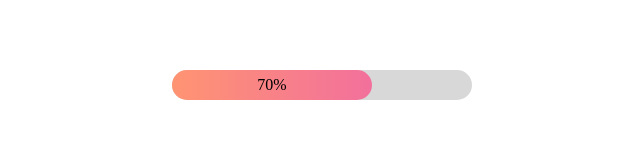
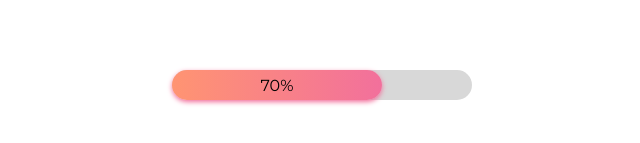
Before and after one commit to 80sreplicant/gradientProgressBar, a plain HTML site: page index.html in a window 1280 px wide. Shown: the part 315-458 px from the top of the page, 318-958 px from the left. Drawn offline with Linux system fonts and the light colour scheme.

Commit message:
add javascript functionality, and more style changes

```diff
--- a/app.js
+++ b/app.js
@@ -0,0 +1,6 @@
+const progress = document.querySelector('.progress-done');
+
+setTimeout(() => {
+  progress.style.width = progress.getAttribute('data-done') + '%';
+  progress.style.opacity = 1;
+}, 500);
--- a/style.css
+++ b/style.css
@@ -1,4 +1,7 @@
+@import url('https://fonts.googleapis.com/css?family=Montserrat&display=swap');
+
 body {
+  font-family: 'Montserrat', sans-serif;
   display: flex;
   align-items: center;
   justify-content: center;
@@ -13,10 +16,14 @@ body {
 }
 .progress-done {
   height: 100%;
-  width: 200px;
+  width: 0;
+  opacity: 0;
+  font: #fff;
   background: linear-gradient(to left, #f2709c, #ff9472);
+  box-shadow: 0 3px 3px -5px #f2709c, 0 2px 5px #f2709c;
   border-radius: 20px;
   display: flex;
   justify-content: center;
   align-items: center;
+  transition: 1s ease;
 }
```
